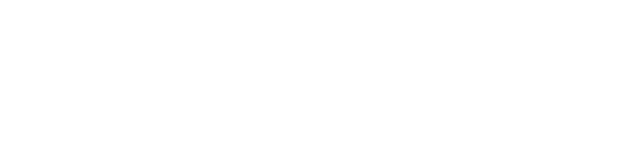
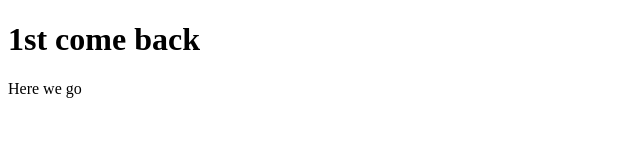
Before and after one commit to JbWCS/my-super-website, a plain HTML site: page index.html in a window 1280 px wide. Shown: the whole page, without its empty margins (0-640 px from the left). Drawn offline with Linux system fonts and the light colour scheme.

Commit message:
Rajout de h1

```diff
--- a/index.html
+++ b/index.html
@@ -5,6 +5,6 @@
     <title>title</title>
   </head>
   <body>
-
-  </body>
+  <h1> 1st come back</h1>
+<p>Here we go</h1> </body>
 </html>
```
